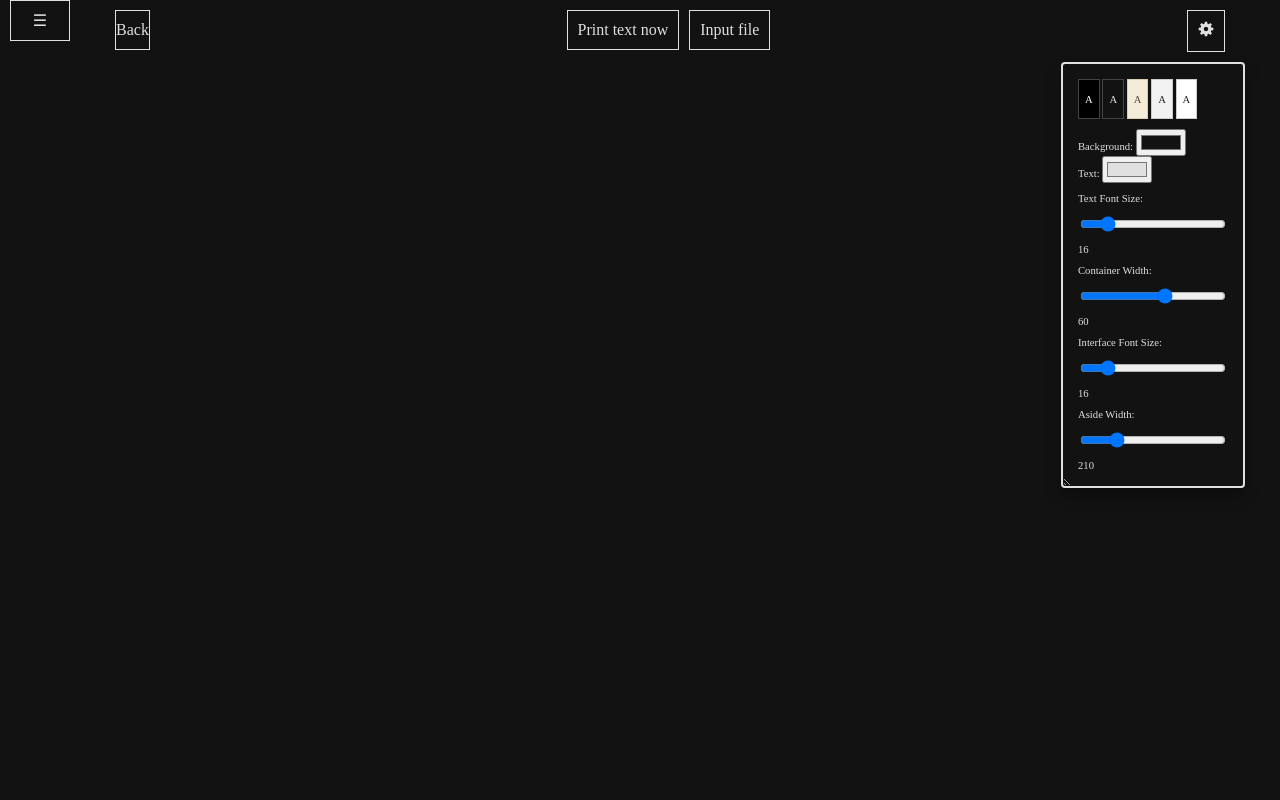
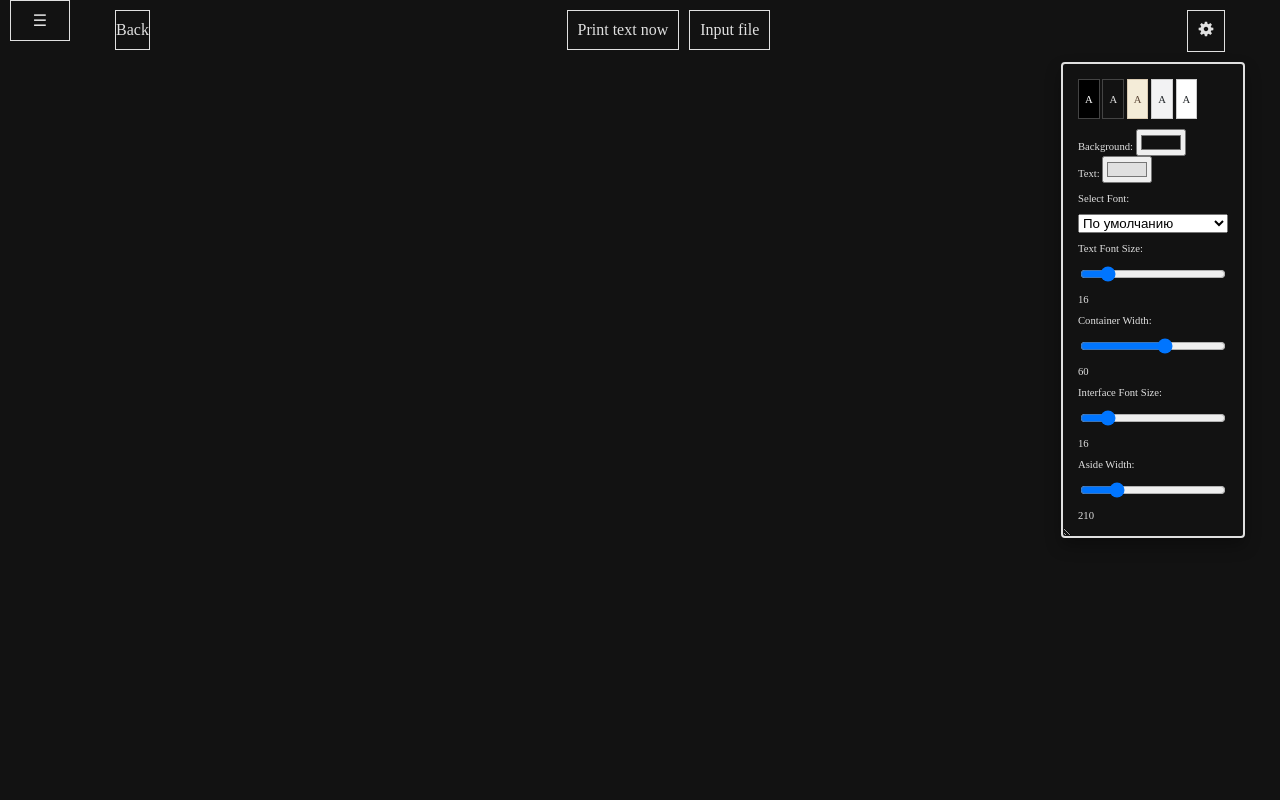
Before and after one commit to Hakerhakb11/epub_reader, a Flask app: page / in a window 1280 px wide, after a click on "Settings". Run offline with Flask 3, Linux system fonts and the light colour scheme; data comes from the database, SQL or seed files in the repository; data that the repository does not hold is empty; parts of the project's set-up code (start-up, migrations or seed data) failed here and were passed over.

Commit message:
feat: add font-family selector

```diff
--- a/home/views.py
+++ b/home/views.py
@@ -46,6 +46,7 @@ def delete_book(book_id):
 def set_configuration():
     bg_color = request.form.get('bg-color', '#121212')
     text_color = request.form.get('text-color', '#e0e0e0')
+    font_family = request.form.get('font-family', 'default')
     interface_font_size = request.form.get('interface-font-size', 16, type=int)
     text_font_size = request.form.get('text-font-size', 16, type=int)
     container_width = request.form.get('container-width', 60, type=int)
@@ -55,6 +56,7 @@ def set_configuration():
     new_config = {
         'bg-color': bg_color,
         'text-color': text_color,
+        'font-family': font_family,
         'interface-font-size': interface_font_size,
         'text-font-size': text_font_size,
         'container-width': container_width,
@@ -92,6 +94,7 @@ def load_config():
             default_config = {
                 'bg-color': '#121212',
                 'text-color': '#e0e0e0',
+                'font-family': 'default',
                 'interface-font-size': 16,
                 'text-font-size': 16,
                 'container-width': 60,
--- a/static/css/base.css
+++ b/static/css/base.css
@@ -1,9 +1,12 @@
+@import url('https://fonts.googleapis.com/css2?family=Montserrat&family=Noto+Sans&family=Oswald&family=Roboto&display=swap');
+
 :root {
     --block-content-width: 60%;
     --body-background-color: black;
     --body-color: white;
     --body-font-size: 25px;
     --text-font-size: 16px;
+    --text-font-family: 'Georgia', serif;
 }
 
 body {
@@ -34,6 +37,7 @@ main {
     width: 100%;
     max-width: var(--block-content-width);
     font-size: var(--text-font-size);
+    font-family: var(--text-font-family);
     transition: max-width 0.3s ease;
 }
 
--- a/static/js/base.js
+++ b/static/js/base.js
@@ -24,6 +24,7 @@ document.addEventListener('DOMContentLoaded', () => {
     const textPicker = document.getElementById('text-picker');
     const presetButtons = document.querySelectorAll('.preset-btn');
 
+    const fontFamilySelectInput = document.getElementById('font-family-select');
     const interfaceFontSizeInput = document.getElementById('interface-font-size-select');
     const textFontSizeInput = document.getElementById('text-font-size-select');
     const containerWidthInput = document.getElementById('container-width-select');
@@ -85,7 +86,18 @@ document.addEventListener('DOMContentLoaded', () => {
         textPicker.addEventListener('change', saveSettingsToServer);
     }
 
-    // Font size and container width settings
+    // Font, size, width settings
+    if (fontFamilySelectInput) {
+        fontFamilySelectInput.addEventListener('input', (event) => {
+            const value = event.target.value;
+            document.documentElement.style.setProperty('--text-font-family', `${value}`);
+            if (fontFamilySelectInput.nextElementSibling) {
+                fontFamilySelectInput.nextElementSibling.value = value;
+            }
+        });
+        fontFamilySelectInput.addEventListener('change', saveSettingsToServer);
+    }
+
     if (interfaceFontSizeInput) {
         interfaceFontSizeInput.addEventListener('input', (event) => {
             const value = event.target.value;
--- a/templates/base.html
+++ b/templates/base.html
@@ -15,6 +15,7 @@
                 --body-background-color: {{ session.get('config', {}).get('bg-color', '#121212') }};
                 --body-color: {{ session.get('config', {}).get('text-color', '#e0e0e0') }};
 
+                --text-font-family: {{ session.get('config', {}).get('font-family', 'default') }};
                 --block-content-width: {{ session.get('config', {}).get('container-width', 60) }}%;
                 --body-font-size: {{ session.get('config', {}).get('interface-font-size', 16) }}px;
                 --text-font-size: {{ session.get('config', {}).get('text-font-size', 16) }}px;
@@ -76,6 +77,19 @@
                                     </div>
                                 </div>
 
+                                {% set current_font = session.get('config', {}).get('font-family', 'default') %}
+                                <label for="font-family-select">Select Font:</label>
+                                <select name="font-family" id="font-family-select" onchange="changeFont(this.value)">
+                                    <option value="default" {% if current_font == 'default' %}selected{% endif %}>По умолчанию</option>
+                                    <option value="Georgia" {% if current_font == 'Georgia' %}selected{% endif %}>Georgia</option>
+                                    <option value="Times New Roman" {% if current_font == 'Times New Roman' %}selected{% endif %}>Times New Roman</option>
+                                    <option value="Noto Sans" {% if current_font == 'Noto Sans' %}selected{% endif %}>Noto Sans</option>
+                                    <option value="Arial" {% if current_font == 'Arial' %}selected{% endif %}>Arial</option>
+                                    <option value="Montserrat" {% if current_font == 'Montserrat' %}selected{% endif %}>Montserrat</option>
+                                    <option value="Roboto" {% if current_font == 'Roboto' %}selected{% endif %}>Roboto</option>
+                                    <option value="Oswald" {% if current_font == 'Oswald' %}selected{% endif %}>Oswald</option>
+                                </select>
+
                                 <label for="text-font-size-select">Text Font Size:</label>
                                 <input type="range" name="text-font-size" id="text-font-size-select" min="10" max="50" value="{{ session.get('config', {}).get("text-font-size", 16) }}" oninput="this.nextElementSibling.value = this.value">
                                 <output>{{ session.get('config', {}).get('text-font-size', 16) }}</output>
```
